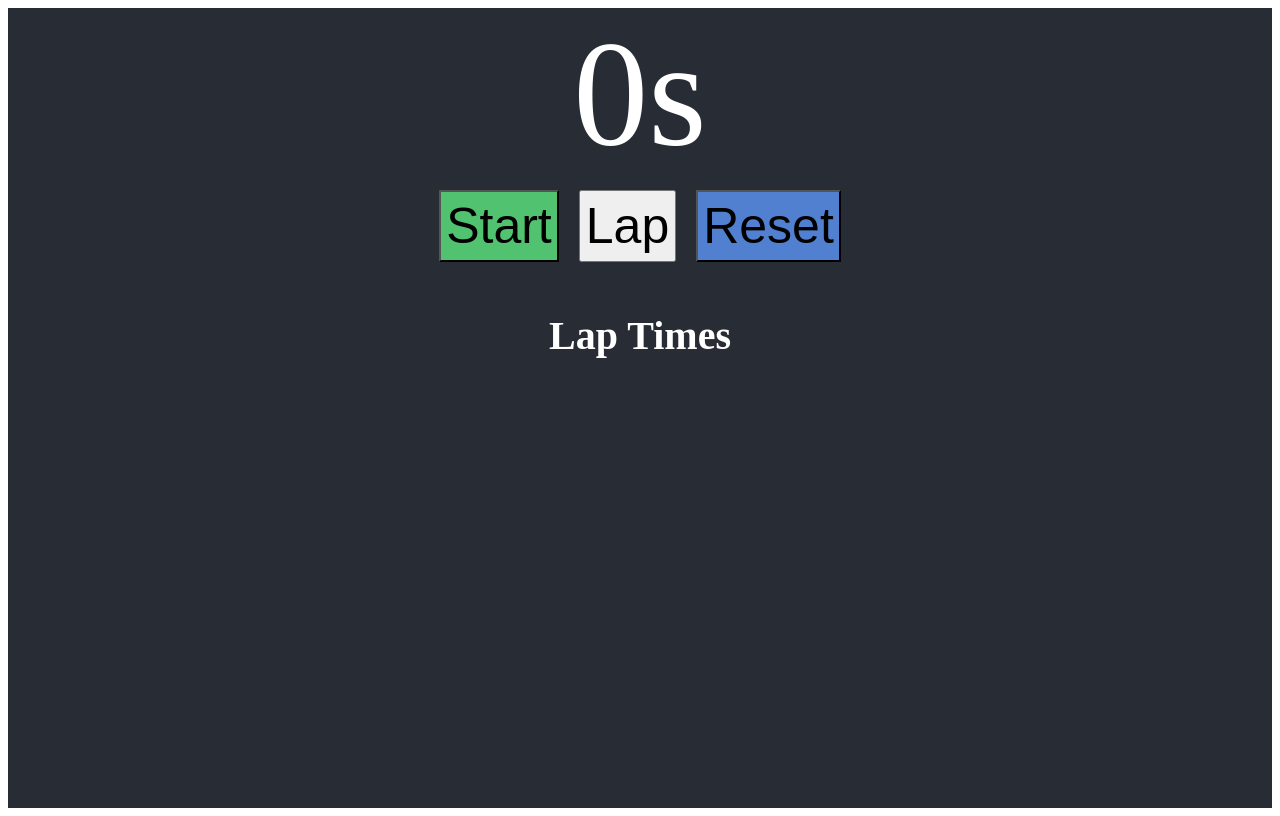
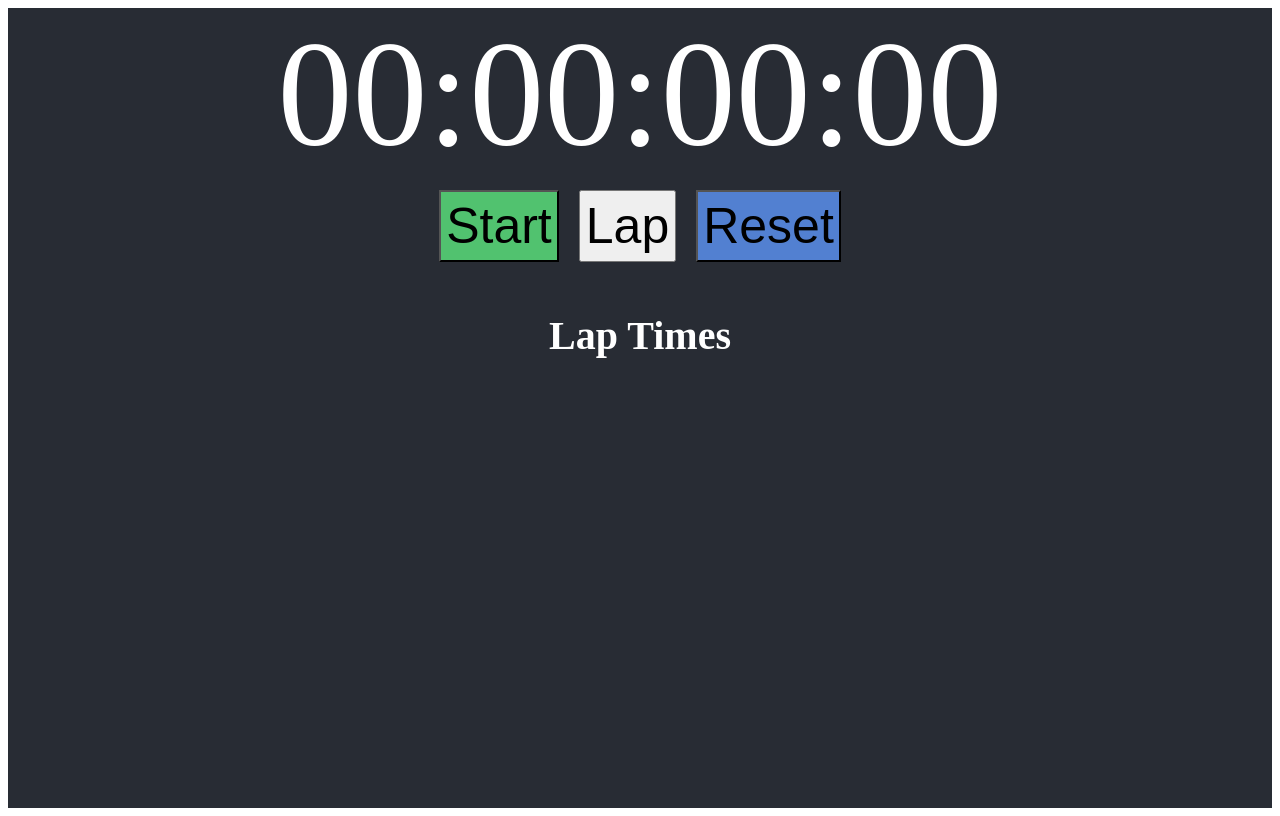
Before and after one commit to CalvinRossiter/react-stopwatch-app, a React (Create React App) app: page / in a window 1280 px wide. Built offline with nearby package versions, Linux system fonts and the light colour scheme.

Commit message:
Updated timer format (#3)
* Updated timer format

* changed secs to seconds

```diff
--- a/src/Timer.jsx
+++ b/src/Timer.jsx
@@ -1,10 +1,10 @@
 import React, { useState, useEffect } from 'react';
 
 const Timer = () => {
-  const [seconds, setSeconds] = useState(0);
+  const [time, setTime] = useState(0);
   const [isActive, setIsActive] = useState(false);
   const [lap, setLap] = useState(0);
-  const [lapTime, setLapTime] = useState(0);
+  const [lapTime, setLapTime] = useState("");
   const [laps, setLaps] = useState([]);
   const [startBtnColor, setStartButtonColor] = useState('#51c26f');
 
@@ -15,17 +15,21 @@ const Timer = () => {
 
   // resets the entire app
   function resetTimer() {
-    setSeconds(0);
+    setTime(0);
     setIsActive(false);
     setLap(0);
     setLaps([]);
-    setLapTime(0);
+    setLapTime("");
   }
 
   // sets the lap number and time of the lap
   function lapInfo() {
     if (isActive) {
-      setLapTime(seconds);
+      setLapTime(hours.toString().padStart(2, "0") + ':' +
+                 minutes.toString().padStart(2, "0") + ':' +
+                 seconds.toString().padStart(2, "0") + ':' +
+                 milliseconds.toString().padStart(2, "0")
+      );
       setLap(lap + 1);
     }
   }
@@ -47,14 +51,13 @@ const Timer = () => {
   useEffect(() => {
     let interval = null;
     if (isActive) {
-      interval = setInterval(() => {
-        setSeconds(seconds => seconds + 1);
-      }, 1000);
-    } else if (!isActive && seconds !== 0) {
+      interval = setInterval(() =>
+        setTime(time + 1), 10);
+    } else if (!isActive && time !== 0) {
       clearInterval(interval);
     }
     return () => clearInterval(interval);
-  }, [isActive, seconds]);
+  }, [isActive, time]);
 
   // updates the color of the Start/Pause button depending on if the timer is active
   useEffect(() => {
@@ -66,16 +69,18 @@ const Timer = () => {
   }, [isActive]);
 
   // formatting to make the timer as 00:00:00:00
-  // let centiseconds = ("0" + (Math.floor(seconds / 10) % 100)).slice(-2);
-  // let secs = ("0" + (Math.floor(seconds / 1000) % 60)).slice(-2);
-  // let minutes = ("0" + (Math.floor(seconds / 60000) % 60)).slice(-2);
-  // let hours = ("0" + Math.floor(seconds / 3600000)).slice(-2);
+  let hours = Math.floor(time / 360000);
+  let minutes = Math.floor((time % 360000) / 6000);
+  let seconds = Math.floor((time % 6000) / 100);
+  let milliseconds = time % 100;
 
   return(
     <div className='app'>
       <div className='timer'>
-        {seconds}s
-        {/*{hours}:{minutes}:{secs}:{centiseconds}*/}
+        {hours.toString().padStart(2, "0")}:
+        {minutes.toString().padStart(2, "0")}:
+        {seconds.toString().padStart(2, "0")}:
+        {milliseconds.toString().padStart(2, "0")}
       </div>
       <div className='row'>
         <button
@@ -105,7 +110,7 @@ const Timer = () => {
           {
             laps.map(l =>
               <li key={l.lap}>
-                {`Lap ${l.lap}: ${l.lapTime} seconds`}
+                {`Lap ${l.lap}: ${l.lapTime}`}
               </li>
             )
           }
```
Also changed, not shown: 1 other file (tests, documents, lock files or other folders).
